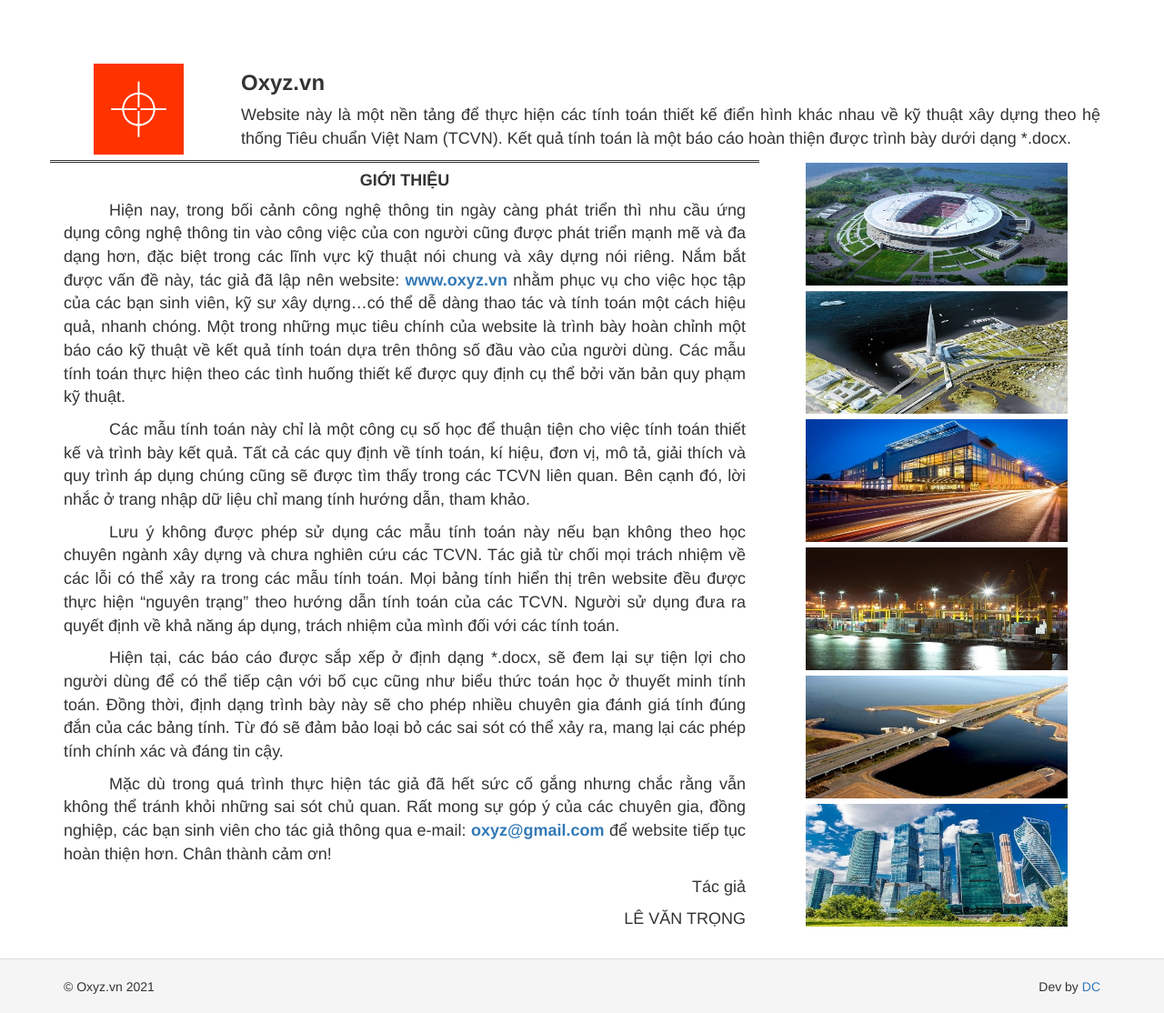
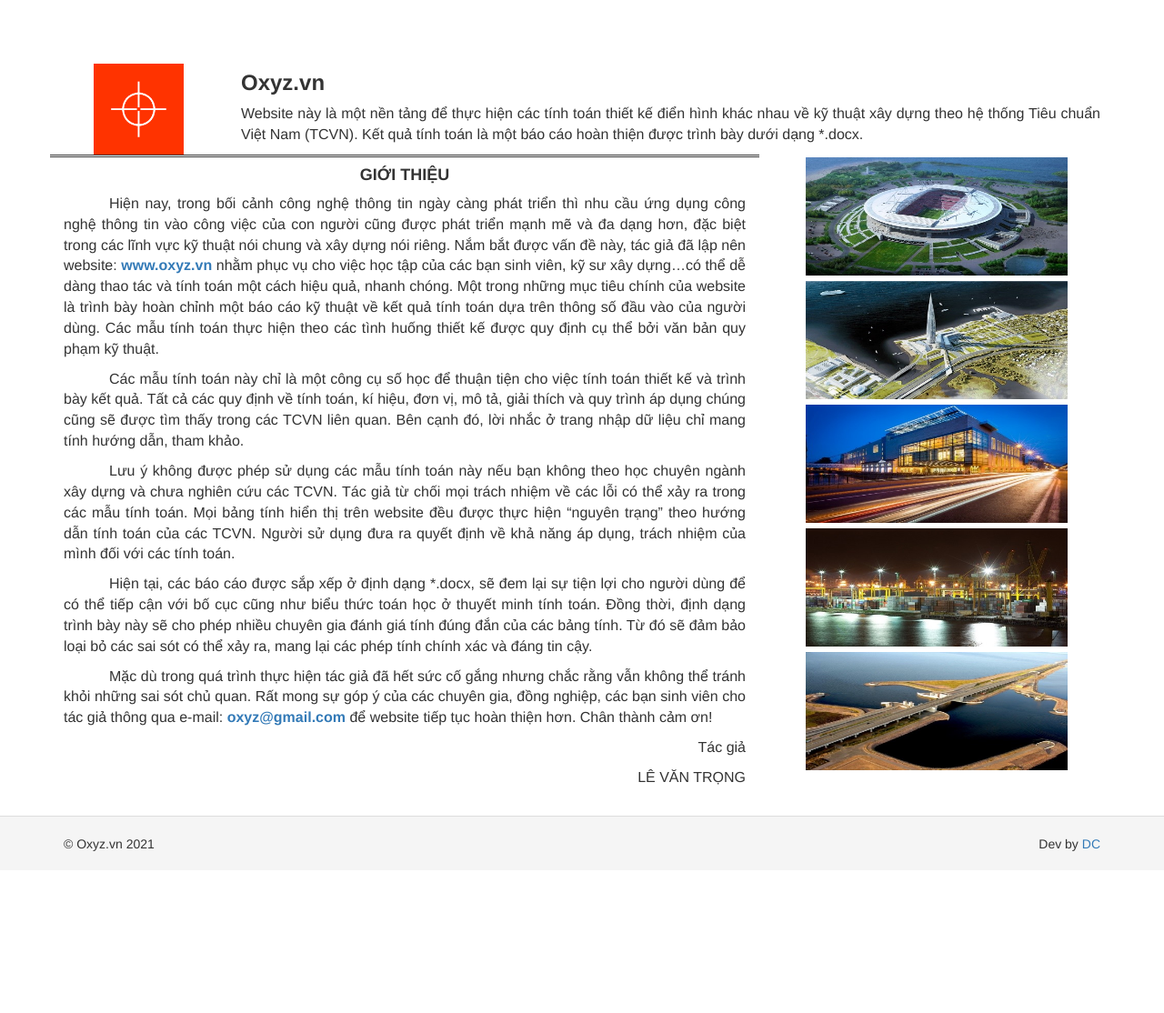
Before and after one commit to batuoc263/calc-report, a Yii app: template views/site/index.php in a window 1280 px wide. Shown: the whole page at 91% size. After the commit the page ends 936 px from the top, so only its background shows below. Run offline with PHP 8.4 and a stand-in for Yii, Linux system fonts and the light colour scheme; the template is opened without the code that fills it, so the values that code supplies are empty; some libraries are stand-ins or nearby versions.

Commit message:
index change

```diff
--- a/views/site/index.php
+++ b/views/site/index.php
@@ -32,7 +32,7 @@ $this->title = $model->title;
                 <img src="/images/home/h3.jpg" class="sidebar-img" alt="Hình 3">
                 <img src="/images/home/h4.jpg" class="sidebar-img" alt="Hình 4">
                 <img src="/images/home/h5.jpg" class="sidebar-img" alt="Hình 5">
-                <img src="/images/home/h6.jpg" class="sidebar-img" alt="Hình 6">
+                <!-- <img src="/images/home/h6.jpg" class="sidebar-img" alt="Hình 6"> -->
             </div>
         </div>
     </div>
--- a/views/tinh-toan/xac-dinh-ap-luc-tinh-toan-tac-dung-len-nen.php
+++ b/views/tinh-toan/xac-dinh-ap-luc-tinh-toan-tac-dung-len-nen.php
@@ -270,7 +270,6 @@ $this->params['breadcrumbs'][] = $this->title;
                 check_tang_ham: check_tang_ham
             };
 
-        console.log(data);
         $.ajax({
             method: "POST",
             url: "/tinh-toan/xac-dinh-ap-luc-tinh-toan-tac-dung-len-nen",
--- a/web/css/site.css
+++ b/web/css/site.css
@@ -5,7 +5,7 @@ body {
 
 .site-index {
     /* font-family: 'Times New Roman', Times, serif; */
-    font-size: 18px;
+    font-size: 16px;
 }
 
 .wrap {
@@ -151,6 +151,6 @@ p {
 
 .sidebar-img {
     width: 80%;
-    height: 135px;
+    height: 130px;
     margin: 3px;
 }
```
